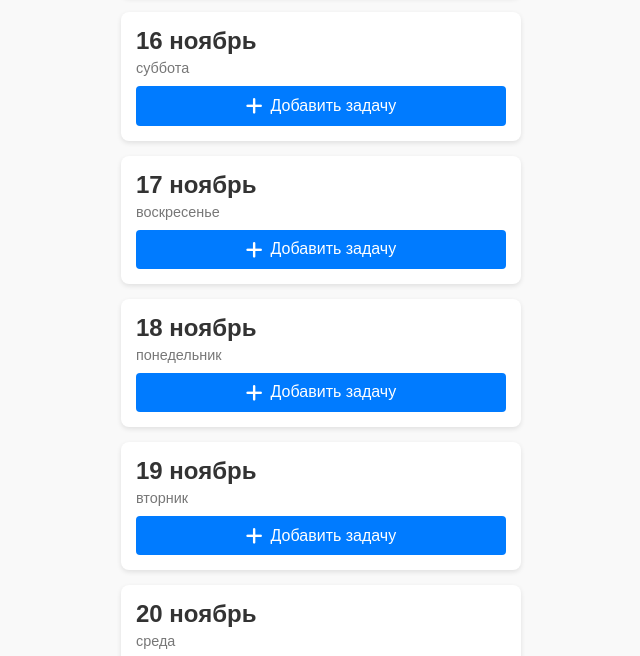
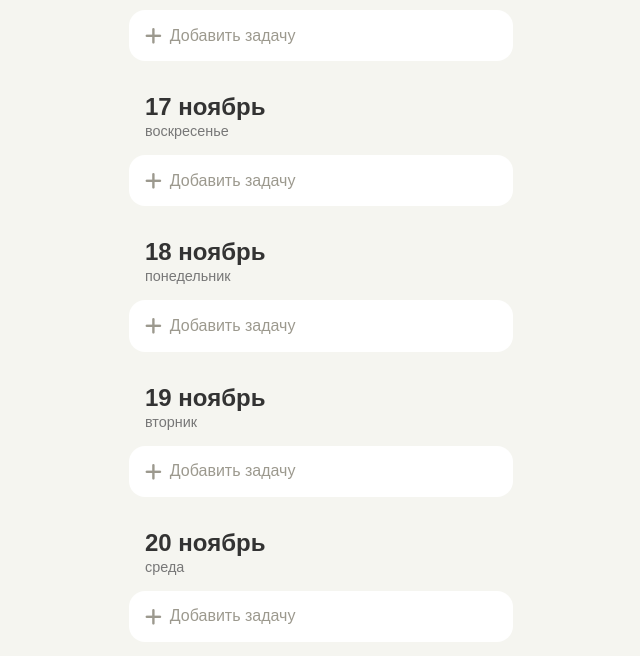
Before and after one commit to SkrillexOff/planner, a plain HTML site: page index.html in a window 1280 px wide. Shown: the part 802-1458 px from the top of the page, without its empty margins (319-959 px from the left). Drawn offline with Linux system fonts and the light colour scheme.

Commit message:
стили

```diff
--- a/styles.css
+++ b/styles.css
@@ -4,11 +4,11 @@ body {
   flex-direction: column;
   align-items: center;
   margin: 0;
-  padding: 20px;
-  background-color: #f9f9f9;
+  background-color: #F5F5F0;
 }
 
 h1 {
+  display: none;
   color: #333;
   margin-bottom: 20px;
 }
@@ -16,23 +16,24 @@ h1 {
 #calendar {
   display: flex;
   flex-direction: column;
-  gap: 15px;
+  gap: 32px;
   width: 100%;
   max-width: 400px;
+  padding-top: 24px;
 }
 
 .calendar-day {
-  background: #ffffff;
-  padding: 15px;
+  padding-left: 8px;
+  padding-right: 8px;
   border-radius: 8px;
-  box-shadow: 0 2px 5px rgba(0, 0, 0, 0.1);
 }
 
 .day-header {
   display: flex;
   flex-direction: column;
-  align-items: flex-start;
-  gap: 5px;
+  align-items: baseline;
+  padding-left: 16px;
+  gap: 2px;
 }
 
 .day-date {
@@ -49,16 +50,17 @@ h1 {
 .tasks-list {
   list-style-type: none;
   padding: 0;
-  margin: 10px 0;
+  margin-top: 16px;
+  margin-bottom: 4px;
 }
 
 .task-item {
   display: flex;
   align-items: center;
   gap: 10px;
-  padding: 8px;
-  background: #e3e3e3;
-  border-radius: 4px;
+  padding: 16px;
+  background: #FFFFFF;
+  border-radius: 16px;
   margin-top: 5px;
 }
 
@@ -77,18 +79,18 @@ h1 {
 }
 
 .add-task-btn {
-  background-color: #007bff;
-  color: #ffffff;
-  padding: 10px;
+  background-color: #ffffff;
+  color: #9C998E;
+  padding: 16px;
   width: 100%;
   text-align: left;
   font-size: 16px;
-  border-radius: 4px;
+  border-radius: 16px;
   border: none;
   cursor: pointer;
   display: flex;
   align-items: center;
-  justify-content: center;
+  justify-content: left;
 }
 
 .add-task-btn i {
```
